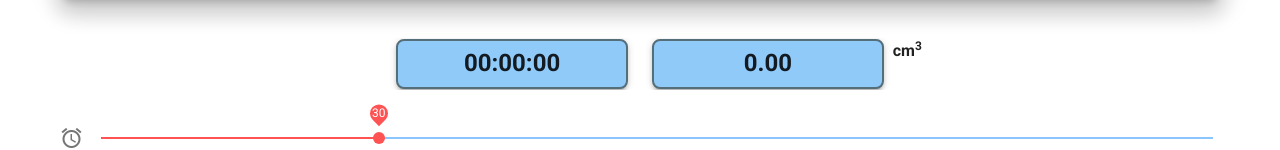
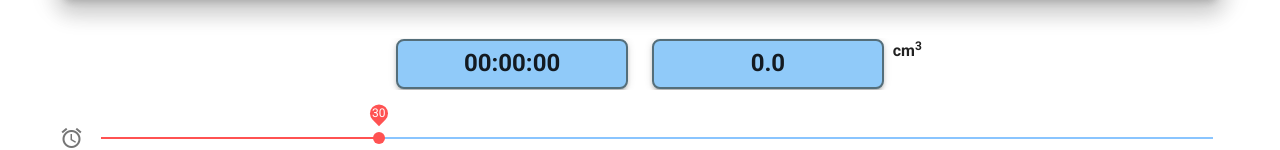
Before and after one commit to ValeriiSergheiev/ukrnafta_timer, a Vue app: page / in a window 1280 px wide. Shown: the part 198-348 px from the top of the page. Built offline with nearby package versions, Linux system fonts and the light colour scheme.

Commit message:
change toFixed to 1

```diff
--- a/src/App.vue
+++ b/src/App.vue
@@ -199,7 +199,7 @@ export default {
       return time
     },
     result() {
-      return (this.startValue - this.currentConsumption).toFixed(2) || null
+      return (this.startValue - this.currentConsumption).toFixed(1) || null
     },
   },
   methods: {
```
